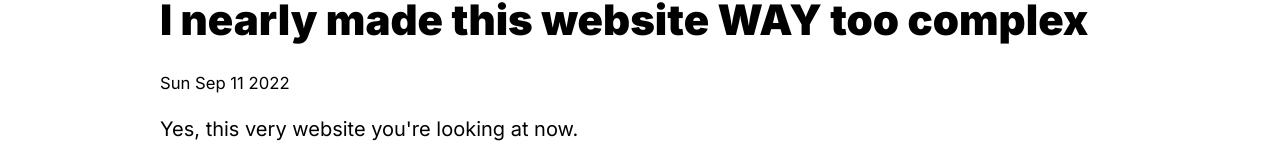
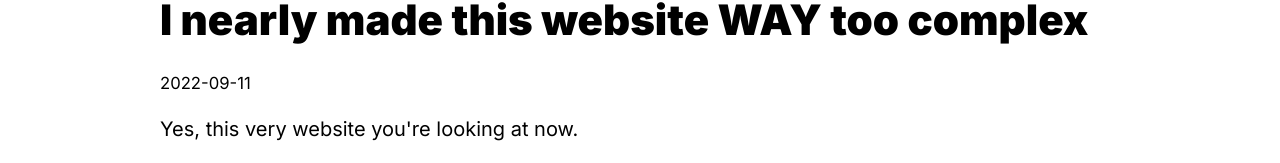
Before and after one commit to josh-b-howson/joshhowson.com, a Next.js app: page /article/nearly-too-complex in a window 1280 px wide. Shown: the part 159-322 px from the top of the page. Built offline with nearby package versions, Linux system fonts and the light colour scheme.

Commit message:
fix links

```diff
--- a/components/Header/Header.tsx
+++ b/components/Header/Header.tsx
@@ -9,7 +9,7 @@ const Header = () => {
     className={styles.header}>
     <nav>
       <Link href="/">Home</Link>
-      <Link href="#">Resume</Link>
+      <Link href="/josh-howson-resume.pdf"><a target="_blank">Resume</a></Link>
       <Link href="/articles">Articles</Link>
       <Link href="https://github.com/josh-b-howson/joshhowson.com"><a target="_blank"><SVGGithubLogo />Source code</a></Link>
     </nav>
--- a/pages/article/[slug].tsx
+++ b/pages/article/[slug].tsx
@@ -34,7 +34,7 @@ const Article = ({
     <h1>{title}</h1>
     <div
       className="date">
-      {new Date(date).toDateString()}
+      {date}
     </div>
     <Markdown>
       {content}
--- a/pages/index.tsx
+++ b/pages/index.tsx
@@ -24,7 +24,7 @@ const Home: NextPage = () => {
         className='things'>
         <Link href='/josh-howson-resume.pdf'><a target="_blank">Take a look at my resume</a></Link>
         <Link href='/articles'>Read some articles I wrote</Link>
-        <Link href='/resume'>Check out this site&apos;s source code</Link>
+        <Link href='https://github.com/josh-b-howson/joshhowson.com'><a target="_blank">Check out this site&apos;s source code</a></Link>
       </div>
       <small>
         <br />
```
